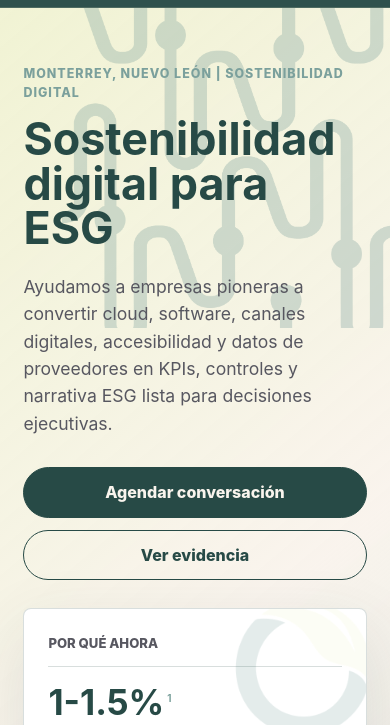
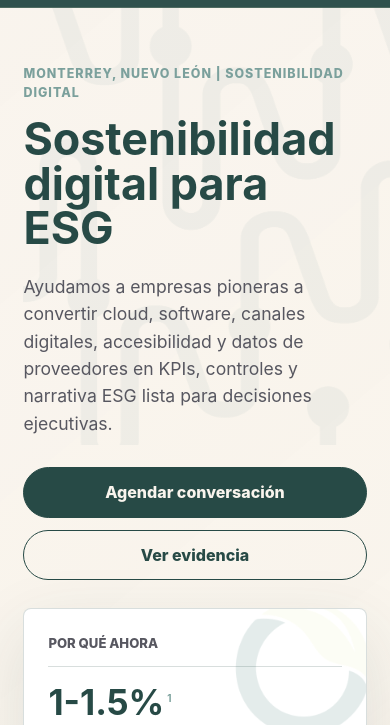
Before and after one commit to Interdato-SostenibilidadDigital/ESG---Sostenibilidad-Digital, a plain HTML site: page index.html in a window 390 px wide. Shown: the part 85-810 px from the top of the page. Drawn offline with Linux system fonts and the light colour scheme.

Commit message:
Soften mobile hero background

```diff
--- a/index.html
+++ b/index.html
@@ -16,7 +16,7 @@
     >
     <meta property="og:type" content="website">
     <meta property="og:url" content="https://interdato-sostenibilidaddigital.github.io/ESG---Sostenibilidad-Digital/">
-    <link rel="stylesheet" href="styles.css?v=20260616-mobilefooter">
+    <link rel="stylesheet" href="styles.css?v=20260709-mobilehero">
   </head>
   <body>
     <header class="site-header">
--- a/styles.css
+++ b/styles.css
@@ -944,6 +944,18 @@ h3 {
     overflow-wrap: break-word;
   }
 
+  .hero {
+    background:
+      linear-gradient(140deg, rgba(249, 244, 237, 0.98), rgba(249, 244, 237, 0.96) 58%, rgba(239, 243, 206, 0.72)),
+      var(--cream);
+  }
+
+  .hero::before {
+    background-position: right -34vw top -16vw;
+    background-size: min(128vw, 560px) auto;
+    opacity: 0.22;
+  }
+
   .hero-actions {
     flex-direction: column;
   }
```
